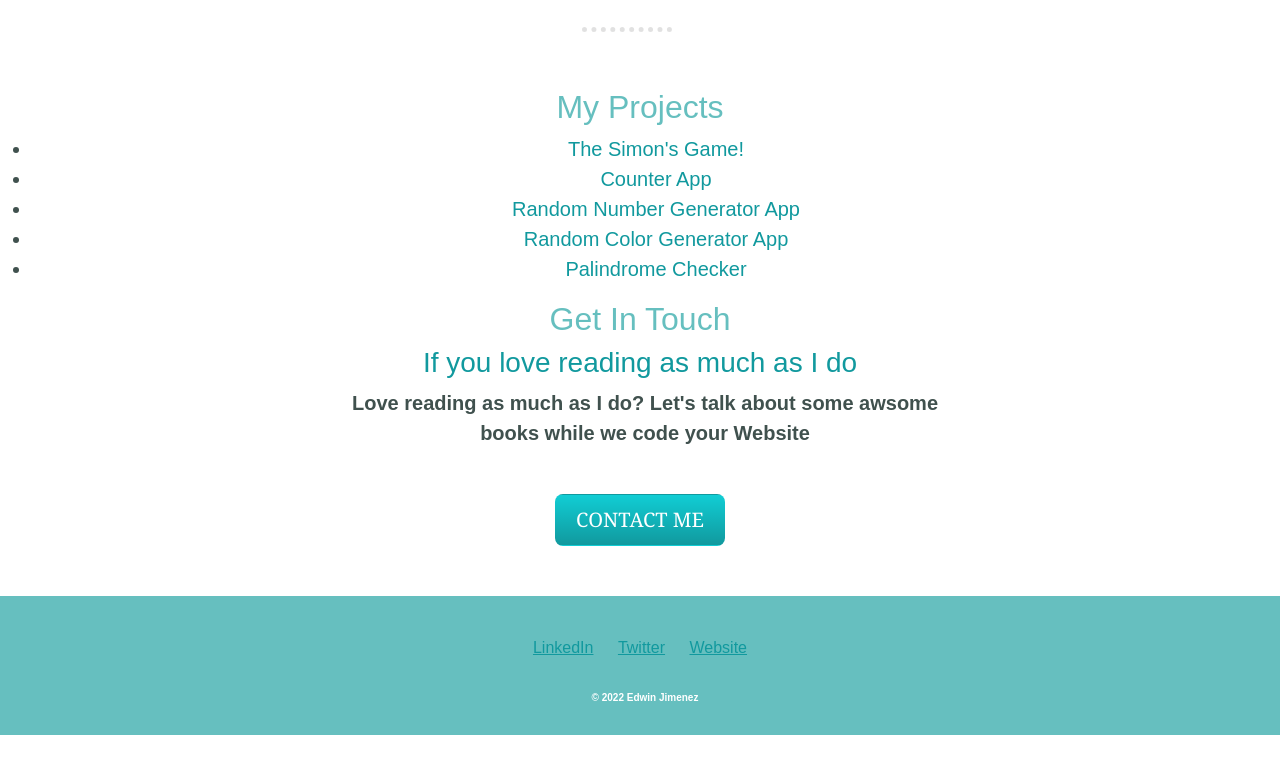
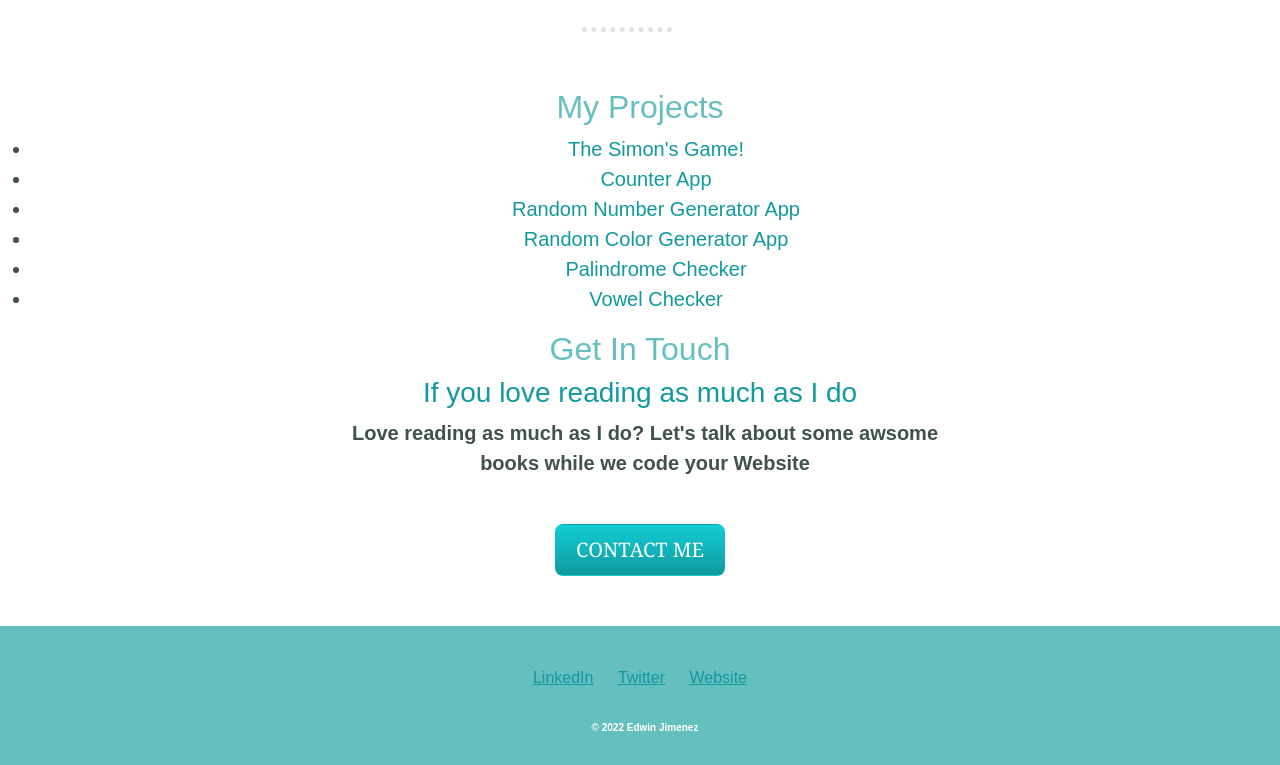
Before and after one commit to elprofe-DR/portfolio-new, a plain HTML site: page index.html in a window 1280 px wide. Shown: the part 2123-2888 px from the top of the page. Before the commit the page ends 2858 px from the top, so only its background shows below. Drawn offline with nearby package versions, Linux system fonts and the light colour scheme; a web font is replaced by a local one.

Commit message:
adding vowel checker

```diff
--- a/index.html
+++ b/index.html
@@ -97,6 +97,7 @@
       <li><a href="https://elprofe-dr.github.io/Random-number-generator/" style="text-decoration: none;" class="atag">Random Number Generator App</a></li>
       <li><a href="https://elprofe-dr.github.io/random-color-generator/" style="text-decoration: none;" class="atag">Random Color Generator App</a></li>
       <li><a href="https://elprofe-dr.github.io/palindrome-checker/" style="text-decoration: none;" class="atag">Palindrome Checker</a></li>
+      <li><a href="https://elprofe-dr.github.io/vowel-checker/" style="text-decoration: none;" class="atag">Vowel Checker</a></li>
       </ul>
     </div>
 
```
